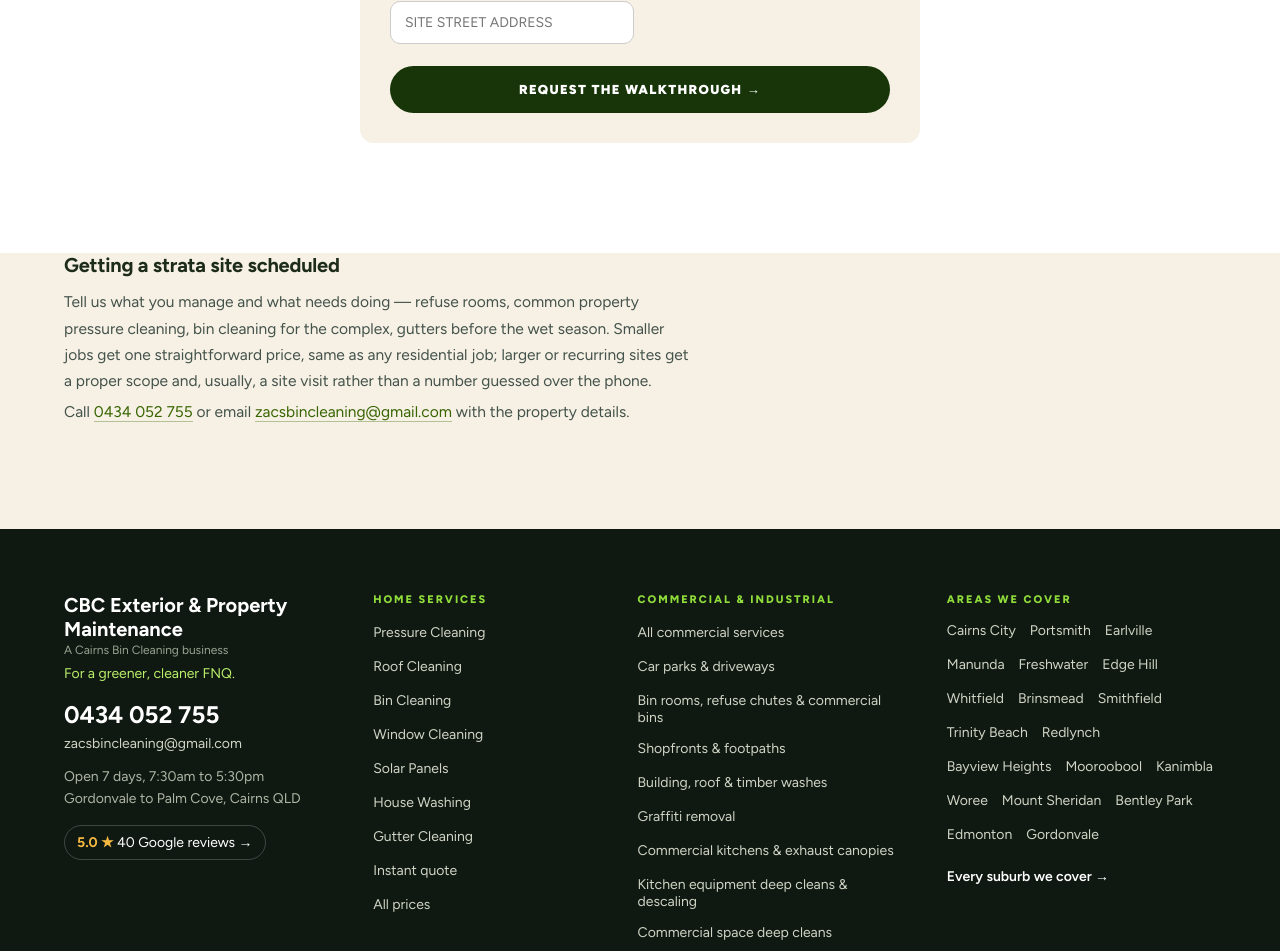
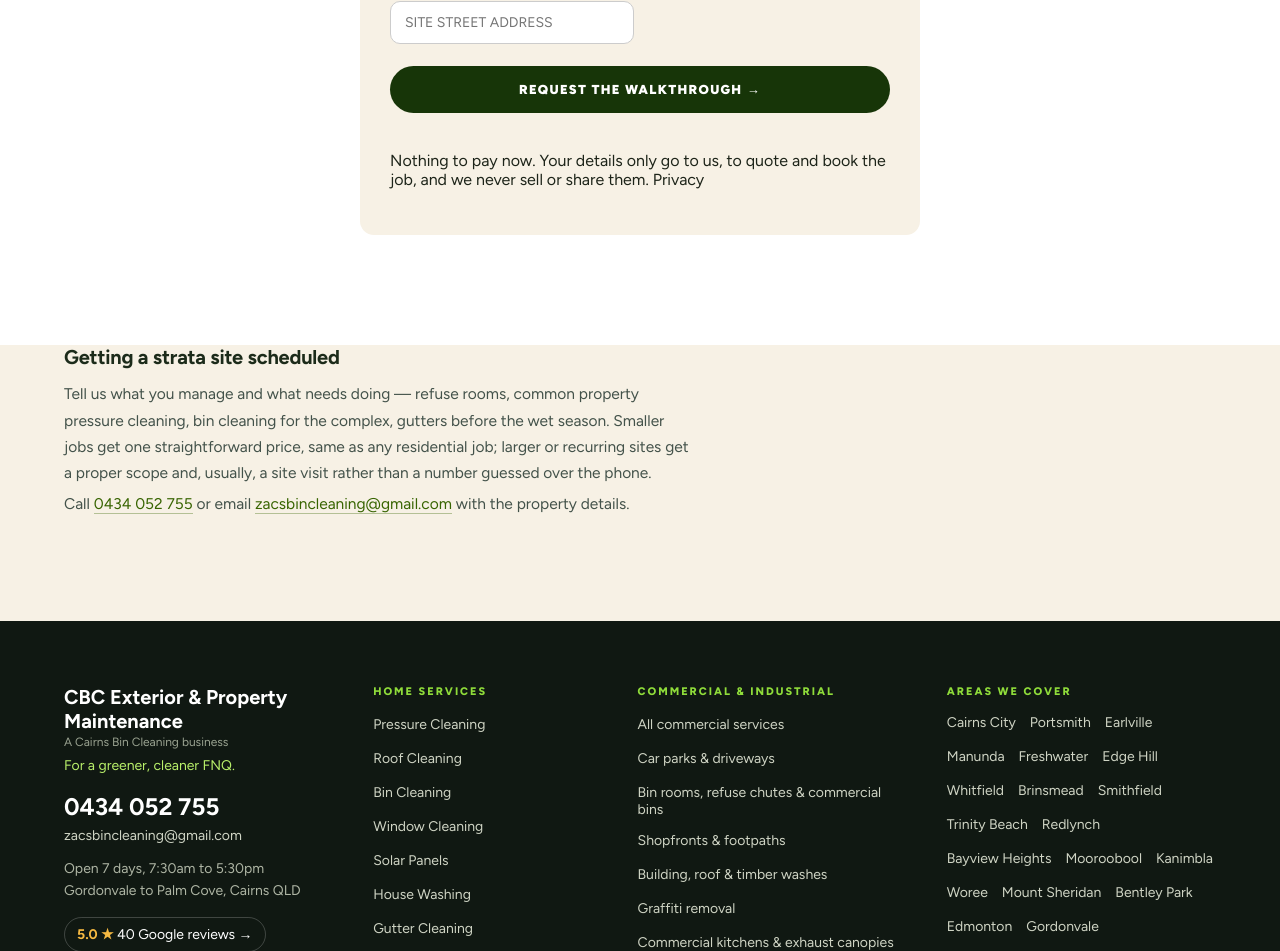
Before and after one commit to CairnsBinCleaning/CBC, a Next.js app: page /strata in a window 1280 px wide. Shown: the part 2660-3611 px from the top of the page. Built offline with nearby package versions, Linux system fonts and the light colour scheme; no server answers.

Commit message:
Update WalkthroughForm.tsx

```diff
--- a/components/WalkthroughForm.tsx
+++ b/components/WalkthroughForm.tsx
@@ -6,6 +6,7 @@
    every other quote form uses. */
 
 import { useActionState, useMemo, useState } from "react";
+import FormPromise from "./FormPromise";
 import { requestServiceQuote, type RequestServiceQuoteResult } from "../lib/jobber/actions";
 import { findCallout } from "../lib/pricing";
 import { useLeadEvent } from "./Analytics";
@@ -131,6 +132,7 @@ export default function WalkthroughForm({
         <button type="submit" disabled={pending}>
           {pending ? "SENDING…" : "REQUEST THE WALKTHROUGH →"}
         </button>
+        <FormPromise />
 
         {result && (
           <p className={result.ok ? "bin-booking-status bin-booking-ok" : "bin-booking-status bin-booking-error"}>
```
